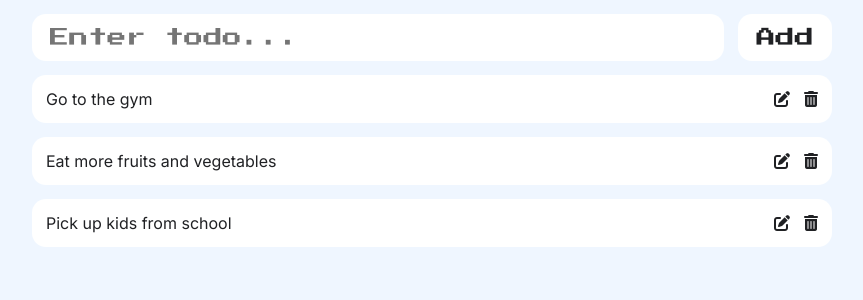
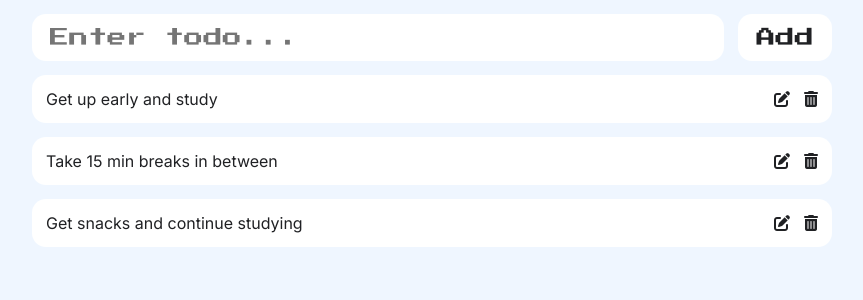
Before and after one commit to D-Gerber/reactjs-todoList, a React (Vite) app: page / in a window 1280 px wide. Shown: the top 300 px of the page, without its empty margins (208-1071 px from the left). Built offline with nearby package versions, Linux system fonts and the light colour scheme.

Commit message:
Update App.jsx

```diff
--- a/src/App.jsx
+++ b/src/App.jsx
@@ -3,9 +3,9 @@ import TodoList from "./components/TodoList";
 
 function App() {
   let todos = [
-    'Go to the gym',
-    'Eat more fruits and vegetables',
-    'Pick up kids from school'
+    'Get up early and study',
+    'Take 15 min breaks in between',
+    'Get snacks and continue studying'
   ]
 
   return (
```
